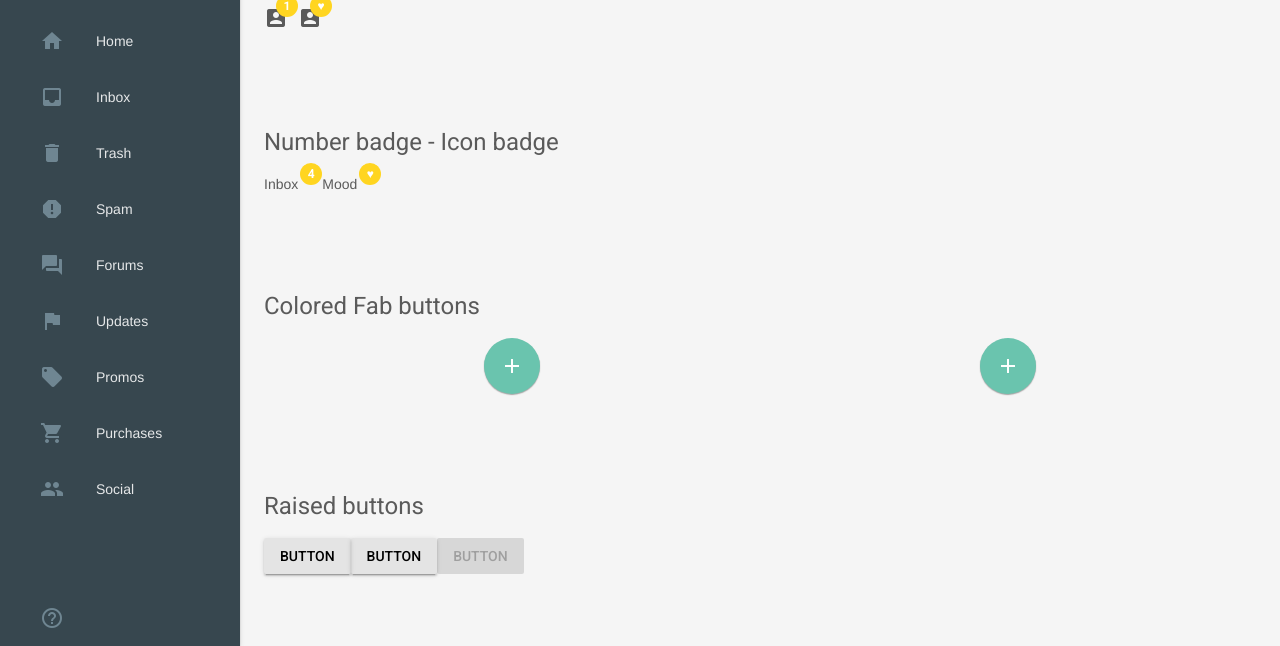
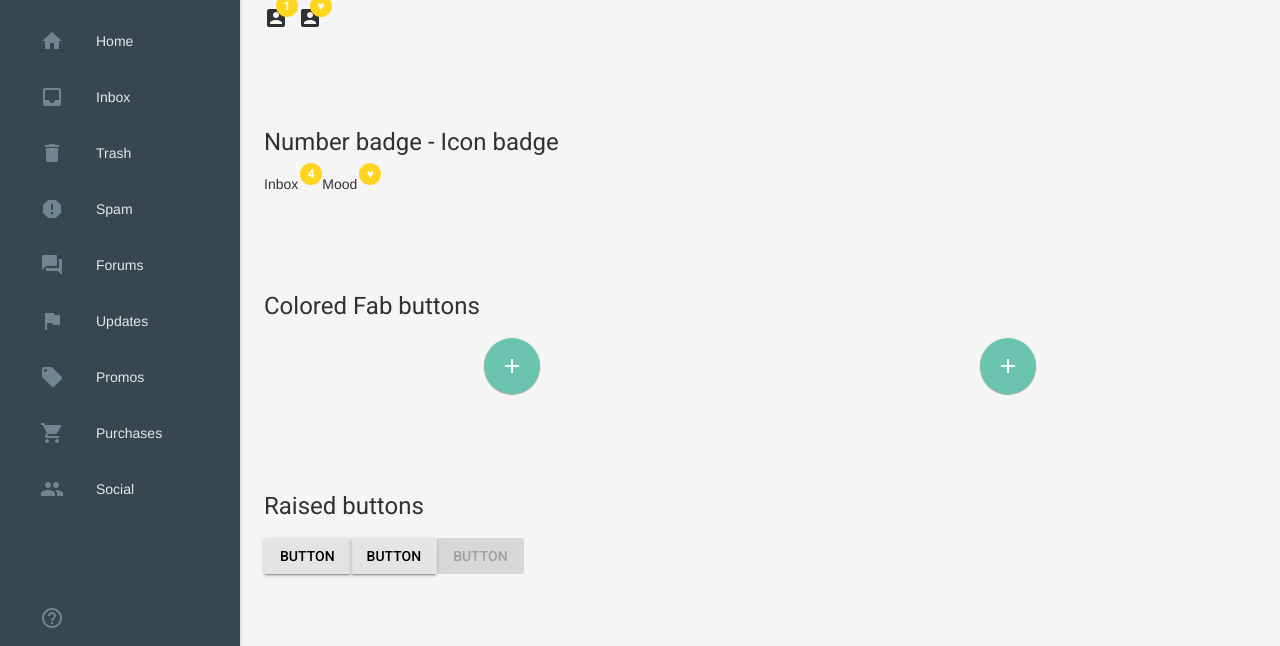
Before and after one commit to telemark/material-design-mal, a website: page public/index.html in a window 1280 px wide. Shown: the part 154-800 px from the top of the page. Drawn offline with nearby package versions, Linux system fonts and the light colour scheme.

Commit message:
Testing scss compiling.

```diff
--- a/scss/_colors.scss
+++ b/scss/_colors.scss
@@ -1,5 +1,5 @@
 
-$color-black:           #333333;
+$color-black:           #000000;
 
 $tfk-green:             #6ac4ae;
 $tfk-turkis:            #00b1c7;
```
Also changed, not shown: public/css/main.css.
